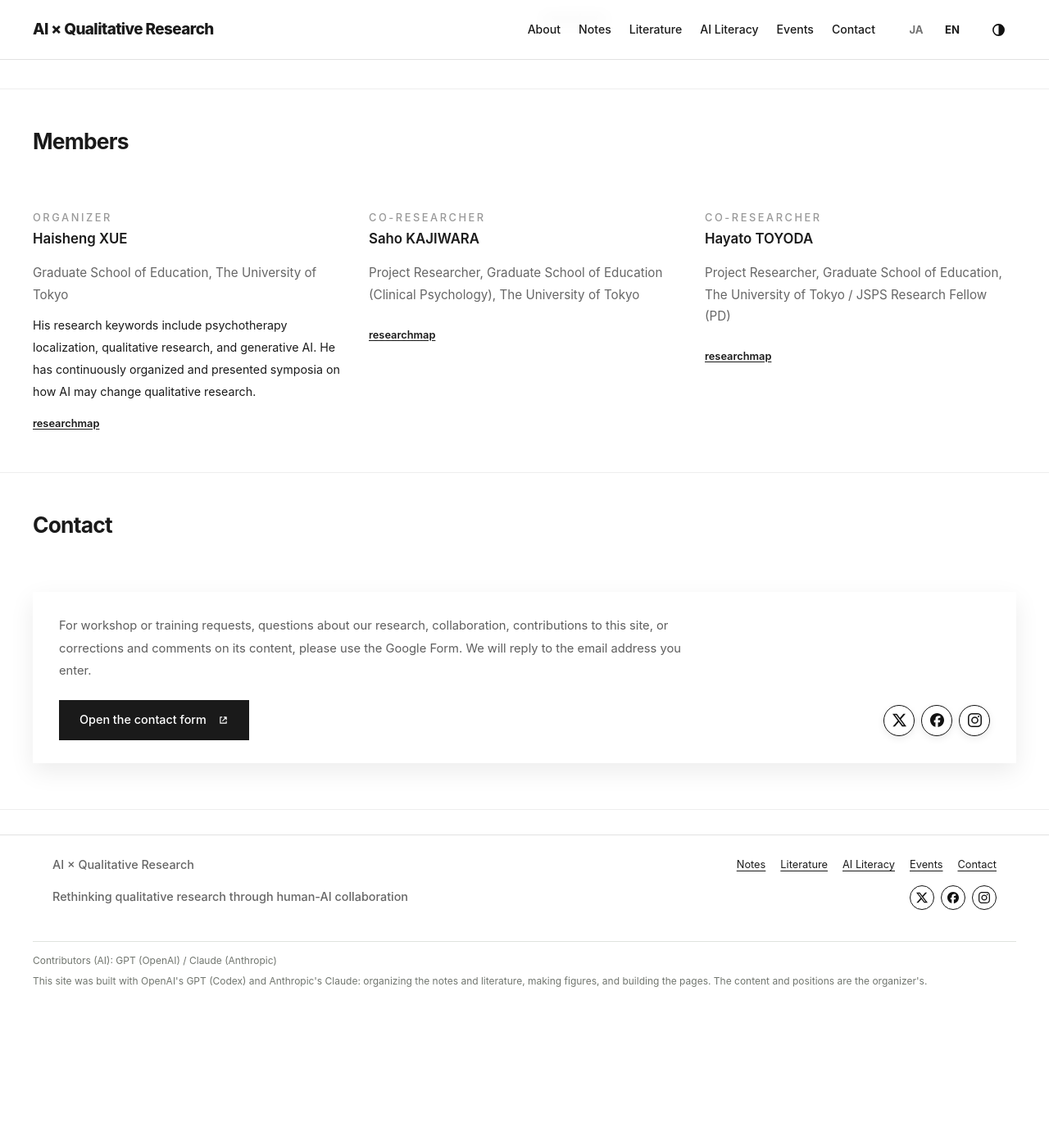
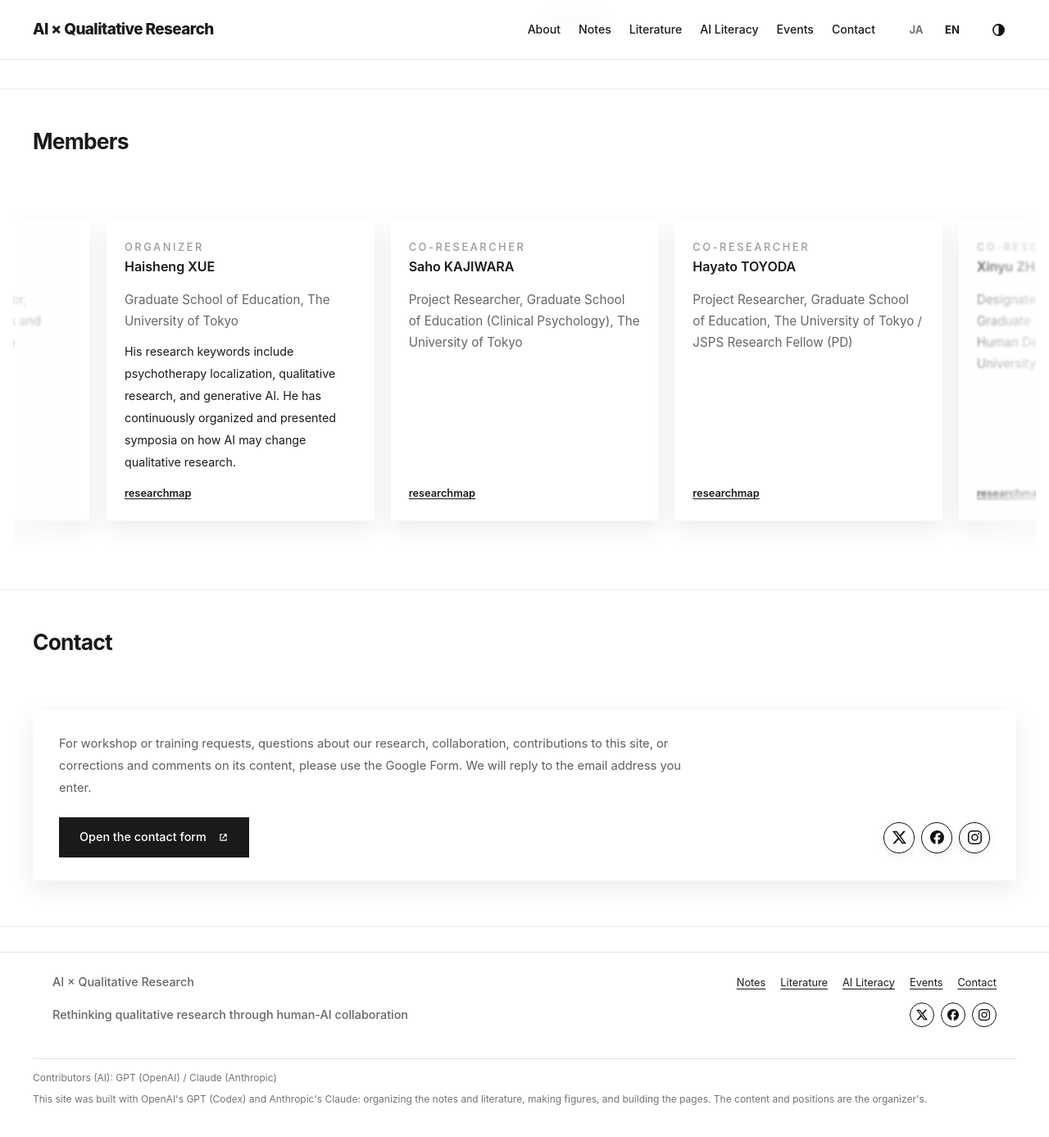
Before and after one commit to xuehaisheng/ai-qualitative-research, a Jekyll site: the page built from index.html, in a window 1280 px wide and 1400 px high, scrolled down 3601 px. Shown: the top 1387 px of the window at 82% size. Built offline with Jekyll 4.4.1, drawn with Linux system fonts in a browser that asks for light colours; before the commit the page ends 4861 px from its top, so only the background shows below that.

Commit message:
Add Xinyu Zhao to members; show members as a looping shelf
Co-Authored-By: Claude Opus 5.5 <noreply@anthropic.com>
Claude-Session: https://claude.ai/code/session_01Lmg6w9NJRA6yGBV9Eynzga

```diff
--- a/_data/members.json
+++ b/_data/members.json
@@ -61,5 +61,26 @@
       "en": ""
     },
     "profile_url": "https://researchmap.jp/toyoda.h"
+  },
+  {
+    "id": "zhao",
+    "order": 3,
+    "name": {
+      "ja": "趙 心語",
+      "en": "Xinyu ZHAO"
+    },
+    "role": {
+      "ja": "共同研究者",
+      "en": "Co-researcher"
+    },
+    "affiliation": {
+      "ja": "名古屋大学 大学院教育発達科学研究科 特任助教",
+      "en": "Designated Assistant Professor, Graduate School of Education and Human Development, Nagoya University"
+    },
+    "bio": {
+      "ja": "",
+      "en": ""
+    },
+    "profile_url": "https://researchmap.jp/xinyu_zhao"
   }
 ]
--- a/_includes/member-card.html
+++ b/_includes/member-card.html
@@ -1,7 +1,7 @@
-{% assign member = include.member %}<article class="card glass-card member-card">
+{% assign member = include.member %}<article class="card glass-card member-card"{% if include.copy %} aria-hidden="true"{% endif %}>
 <div class="card-meta" data-bilingual data-ja="{{ member.role.ja | escape }}" data-en="{{ member.role.en | escape }}">{{ member.role.ja | escape }}</div>
 <h3 data-bilingual data-ja="{{ member.name.ja | escape }}" data-en="{{ member.name.en | escape }}">{{ member.name.ja | escape }}</h3>
 <div class="member-affiliation" data-bilingual data-ja="{{ member.affiliation.ja | escape }}" data-en="{{ member.affiliation.en | escape }}">{{ member.affiliation.ja | escape }}</div>
 {% if member.bio.ja != '' %}<p data-bilingual data-ja="{{ member.bio.ja | escape }}" data-en="{{ member.bio.en | escape }}">{{ member.bio.ja | escape }}</p>{% endif %}
-{% if member.profile_url != '' %}<a class="text-link" href="{{ member.profile_url | escape }}" target="_blank" rel="noopener">researchmap</a>{% endif %}
+{% if member.profile_url != '' %}<a class="text-link" href="{{ member.profile_url | escape }}" target="_blank" rel="noopener"{% if include.copy %} tabindex="-1"{% endif %}>researchmap</a>{% endif %}
 </article>
--- a/index.html
+++ b/index.html
@@ -175,9 +175,9 @@ This site aims to become more than an announcement page: a place where qualitati
 <div class="section-heading">
 <h2 data-bilingual="" data-en="Members" data-ja="メンバー">メンバー</h2>
 </div>
-<div class="card-grid card-grid-3">
-{% assign members = site.data.members | sort: 'order' %}{% for member in members %}{% include member-card.html member=member %}{% endfor %}
-</div>
+<div class="card-shelf member-shelf" data-card-shelf role="region" aria-label="メンバー" data-aria-ja="メンバー" data-aria-en="Members"><div class="shelf-viewport" id="member-cards" tabindex="0"><div class="shelf-track">
+{% assign members = site.data.members | sort: 'order' %}{% for member in members %}{% include member-card.html member=member %}{% endfor %}{% comment %}With few members, a second, hidden set lets the shelf loop like the others.{% endcomment %}{% if members.size < 7 %}{% for member in members %}{% include member-card.html member=member copy=true %}{% endfor %}{% endif %}
+</div></div></div>
 </div>
 </div>
 </section>
@@ -323,6 +323,9 @@ body.masthead-on.mh-menu:not(.masthead-docked):not(.mh-measure) .site-header .de
 .event-archive .entry-item { padding: 28px 0; border-bottom: 1px solid #ddd; }
 .event-archive h4 { font-size: 1.15rem; line-height: 1.6; margin: 10px 0; }
 @media(max-width:600px) { .card-shelf { margin: 0 -20px; } }
+/* Member cards: researchmap link at the bottom so cards of different length line up. */
+.home-page .member-shelf .shelf-track > .member-card { display: flex !important; flex-direction: column; }
+.home-page .member-shelf .member-card .text-link { margin-top: auto !important; padding-top: 14px; align-self: flex-start; }
 @media(prefers-reduced-motion:reduce) { .shelf-track > .card { transition: none !important; } }
 @container (max-width:639px) { .home-page .shelf-track > .card { padding: 18px !important; } }
 </style>
```
